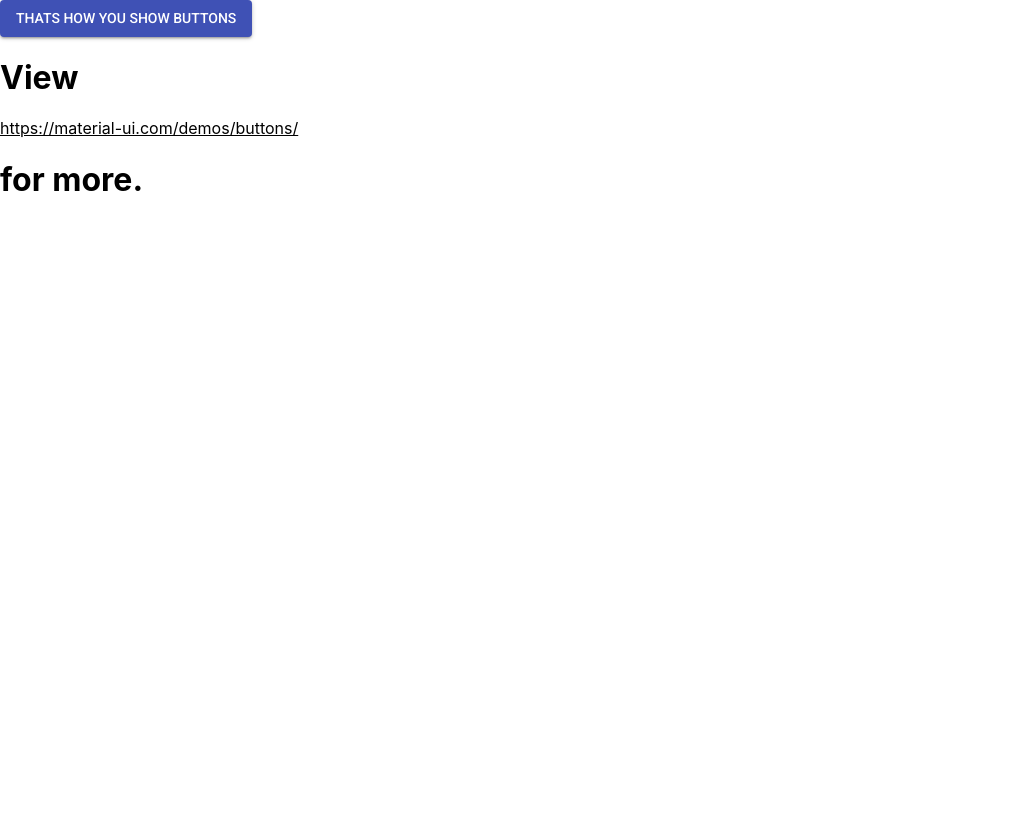
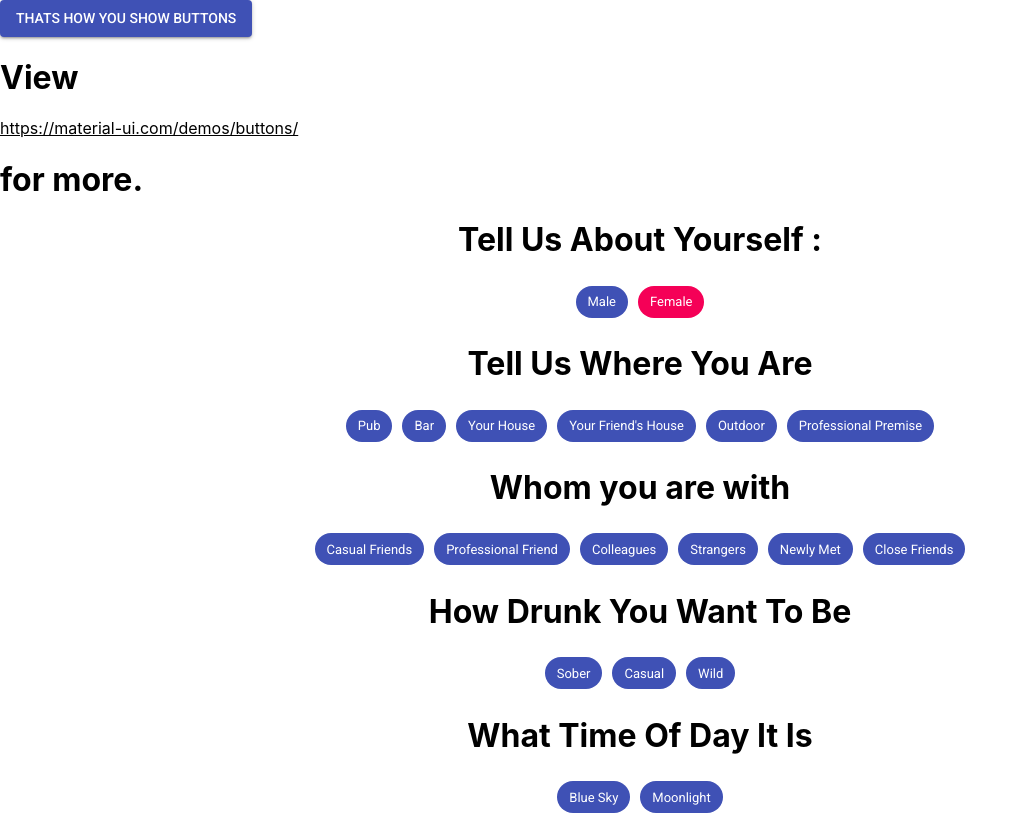
Before and after one commit to wickedVaibhav/drunken-master, a React (Create React App) app: page / in a window 1280 px wide. Shown: the whole page, without its empty margins (0-1028 px from the left). Before the commit the page ends 800 px from the top, so only its background shows below. Built offline with nearby package versions, Linux system fonts and the light colour scheme.

Commit message:
prefernce component

```diff
--- a/src/App.js
+++ b/src/App.js
@@ -2,6 +2,7 @@ import React, { Component } from 'react';
 import logo from './logo.svg';
 import './App.css';
 import Button from '@material-ui/core/Button';
+import Preference from './components/preference';
 
 class App extends Component {
   render() {
@@ -18,6 +19,7 @@ class App extends Component {
             for more.
           </h1>
 
+          <Preference />
       </div>
     );
   }
--- a/src/components/preference/index.js
+++ b/src/components/preference/index.js
@@ -1,10 +1,202 @@
 import React, { Component } from 'react'
+import Chip from '@material-ui/core/Chip';
+import './style.css';
 
 export default class Preference extends Component {
+
+
+  constructor(props) {
+    super(props);
+    this.state = {
+      prefer_1 : '',
+      prefer_2 : [],
+      prefer_3 : [],
+      prefer_4 : '',
+      prefer_5 : ''
+    }
+
+    this.prefer1 = this.prefer1.bind(this);
+    this.prefer2 = this.prefer2.bind(this);
+    this.prefer3 = this.prefer3.bind(this);
+    this.prefer4 = this.prefer4.bind(this);
+    this.prefer5 = this.prefer5.bind(this);
+  }
+
+  prefer1(value) {
+    console.log(value);
+    this.setState({
+      prefer_1 : value
+    });
+    console.log(this.state);
+  }
+
+  prefer2(value) {
+    console.log(value);
+  }
+
+  prefer3(value) {
+    console.log(value);
+  }
+
+  prefer4(value) {
+    console.log(value);
+  }
+
+  prefer5(value) {
+    console.log(value);
+  }
+
+
   render() {
+
+
     return (
-      <div>
-        Hello Preference
+      <div className="preference-wrapper">
+        <div className="preference-1">
+          <h1 className="about-u">Tell Us About Yourself : {this.state.prefer_1} </h1>
+
+          <Chip label="Male"
+                className="chips"
+                color="primary"
+                onClick={ () => this.prefer1('male') }
+          />
+          <Chip label="Female"
+                className="chips"
+                color="secondary"
+                onClick={ () => this.prefer1('female') }
+          />
+
+        </div>
+
+        <div className="preference-2">
+          <h1 className="about-u">Tell Us Where You Are</h1>
+
+          <Chip label="Pub"
+                className="chips"
+                color="primary"
+                onClick={ () => this.prefer2('pub') }
+
+          />
+
+          <Chip label="Bar"
+                className="chips"
+                color="primary"
+                onClick={ () => this.prefer2('bar') }
+
+          />
+
+          <Chip label="Your House"
+                className="chips"
+                color="primary"
+                onClick={ () => this.prefer2('your_house') }
+          />
+
+          <Chip label="Your Friend's House"
+                className="chips"
+                color="primary"
+                onClick={ () => this.prefer2('your_friend_house') }
+          />
+
+          <Chip label="Outdoor"
+                className="chips"
+                color="primary"
+                onClick={ () => this.prefer2('outdoor') }
+
+          />
+
+          <Chip label="Professional Premise"
+                className="chips"
+                color="primary"
+                onClick={ () => this.prefer2('professional_space') }
+
+          />
+
+        </div>
+
+        <div className="preference-3">
+          <h1 className="about-u">Whom you are with</h1>
+
+          <Chip label="Casual Friends"
+                className="chips"
+                color="primary"
+                onClick={ () => this.prefer3('casual_friends') }
+
+          />
+          <Chip label="Professional Friend"
+                className="chips"
+                color="primary"
+                onClick={ () => this.prefer3('professional_friends') }
+
+          />
+          <Chip label="Colleagues"
+                className="chips"
+                color="primary"
+                onClick={ () => this.prefer3('colleagues') }
+
+          />
+          <Chip label="Strangers"
+                className="chips"
+                color="primary"
+                onClick={ () => this.prefer3('strangers') }
+
+          />
+          <Chip label="Newly Met"
+                className="chips"
+                color="primary"
+                onClick={ () => this.prefer3('newly_met') }
+
+          />
+          <Chip label="Close Friends"
+                className="chips"
+                color="primary"
+                onClick={ () => this.prefer3('close_friends') }
+
+          />
+
+        </div>
+
+        <div className="preference-4">
+          <h1 className="about-u">How Drunk You Want To Be</h1>
+
+          <Chip label="Sober"
+                className="chips"
+                color="primary"
+                onClick={ () => this.prefer4('sober') }
+
+          />
+          <Chip label="Casual"
+                className="chips"
+                color="primary"
+                onClick={ () => this.prefer4('casual') }
+
+          />
+          <Chip label="Wild"
+                className="chips"
+                color="primary"
+                onClick={ () => this.prefer4('wild') }
+
+          />
+
+        </div>
+
+
+        <div className="preference-5">
+          <h1 className="about-u">What Time Of Day It Is</h1>
+
+          <Chip label="Blue Sky"
+                className="chips"
+                color="primary"
+                onClick={ () => this.prefer5('bluesky') }
+
+          />
+          <Chip label="Moonlight"
+                className="chips"
+                color="primary"
+                onClick={ () => this.prefer5('moonlight') }
+
+          />
+
+        </div>
       </div>
     )
   }
--- a/src/components/preference/style.css
+++ b/src/components/preference/style.css
@@ -0,0 +1,15 @@
+.preference-wrapper{
+    text-align: center;
+}
+
+div[class^='preference'], div[class*=' preference']{
+    margin: 5px;
+}
+
+.chips{
+    margin: 5px;
+}
+
+.male{
+    background: blue;
+}
```
